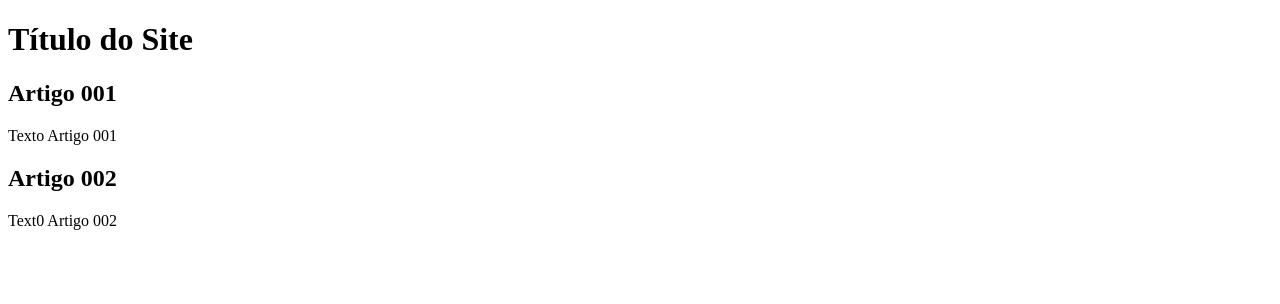
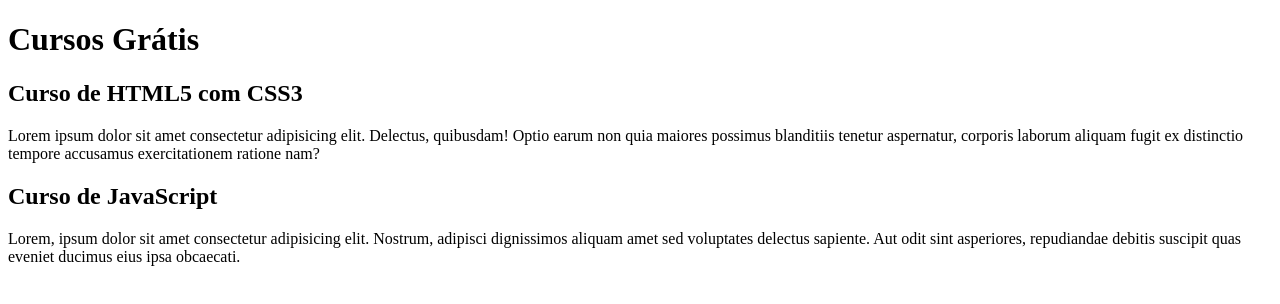
Before and after one commit to marcos-saba/projeto-site-teste, a plain HTML site: page index.html in a window 1280 px wide. Drawn offline with Linux system fonts and the light colour scheme.

Commit message:
começando a criar o conteúdo

```diff
--- a/index.html
+++ b/index.html
@@ -8,15 +8,15 @@
 <body>
     <main>
         <header>
-            <h1>Título do Site</h1>
+            <h1>Cursos Grátis</h1>
         </header>
         <article>
-            <h2>Artigo 001</h2>
-            <p>Texto Artigo 001</p>
+            <h2>Curso de HTML5 com CSS3</h2>
+            <p>Lorem ipsum dolor sit amet consectetur adipisicing elit. Delectus, quibusdam! Optio earum non quia maiores possimus blanditiis tenetur aspernatur, corporis laborum aliquam fugit ex distinctio tempore accusamus exercitationem ratione nam?</p>
         </article>
         <article>
-            <h2>Artigo 002</h2>
-            <p>Text0 Artigo 002</p>
+            <h2>Curso de JavaScript</h2>
+            <p>Lorem, ipsum dolor sit amet consectetur adipisicing elit. Nostrum, adipisci dignissimos aliquam amet sed voluptates delectus sapiente. Aut odit sint asperiores, repudiandae debitis suscipit quas eveniet ducimus eius ipsa obcaecati.</p>
         </article>
     </main>
 </body>
```
